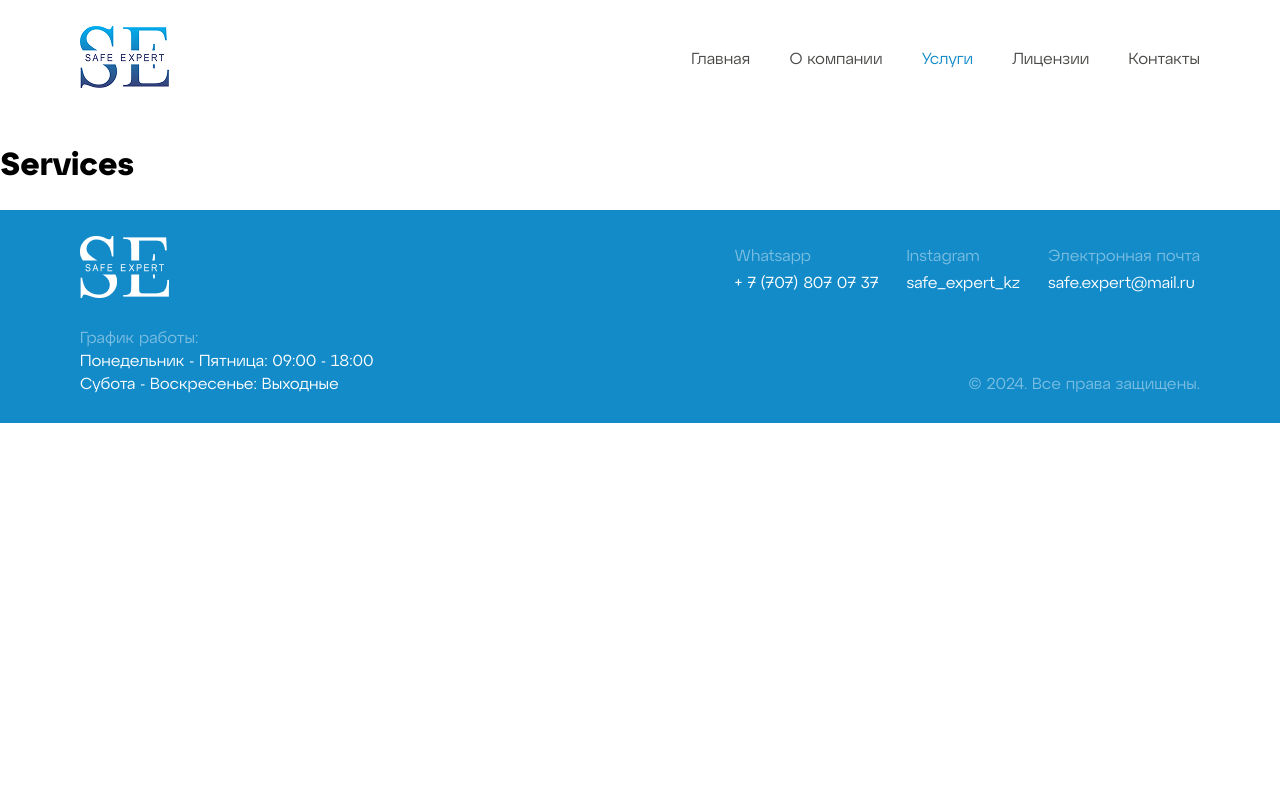
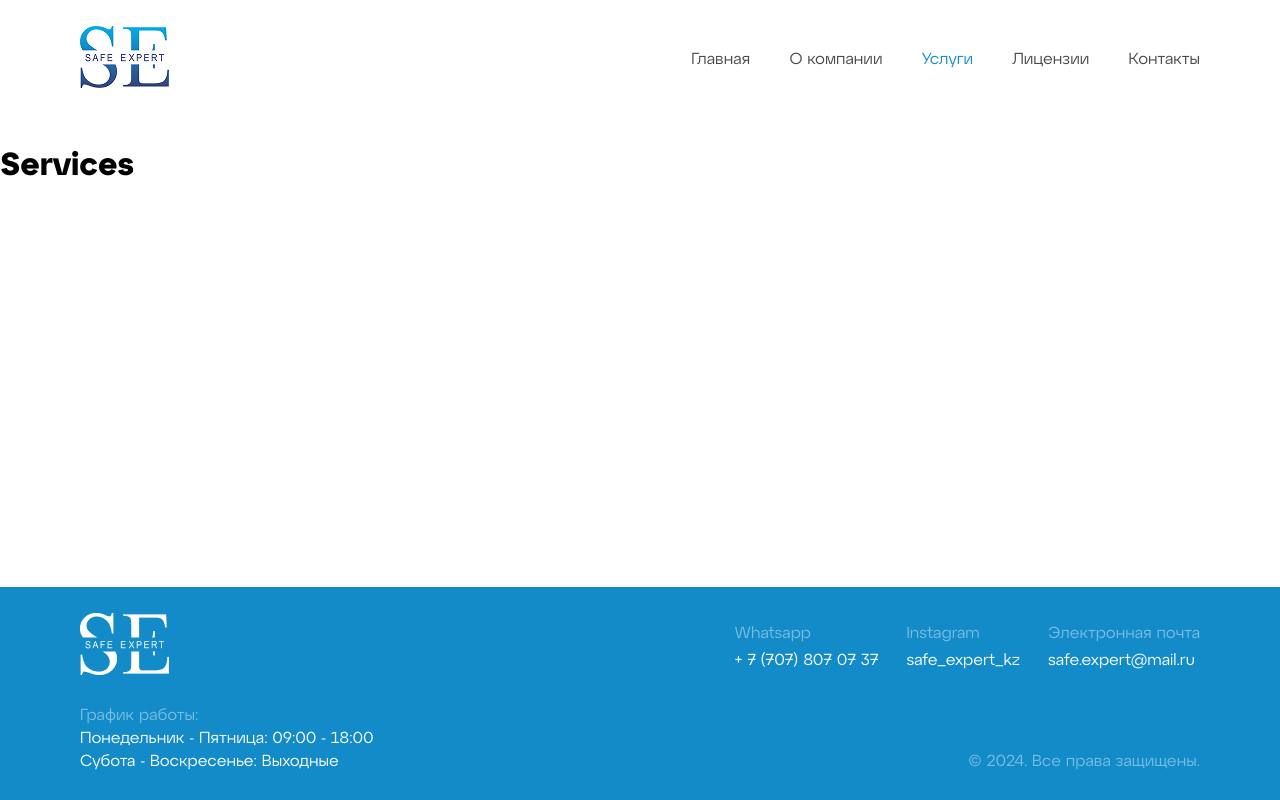
Before and after one commit to DonJuvn/safe-expert, a React (Create React App) app: page /services in a window 1280 px wide. Built offline with nearby package versions, Linux system fonts and the light colour scheme.

Commit message:
footer bottom

```diff
--- a/src/App.css
+++ b/src/App.css
@@ -1,6 +1,8 @@
 body {
    font-family: "Atyp Display";
    background-color: #ffffff;
+   display: flex;
+   flex-direction: column;
 }
 html {
    scroll-behavior: smooth;
@@ -84,6 +86,9 @@ html {
 #footer {
    background-color: #138bc9;
    padding: 2% 0;
+   bottom: 0;
+   width: 100%;
+   position: fixed;
 }
 #footer p {
    margin: 0;
```
